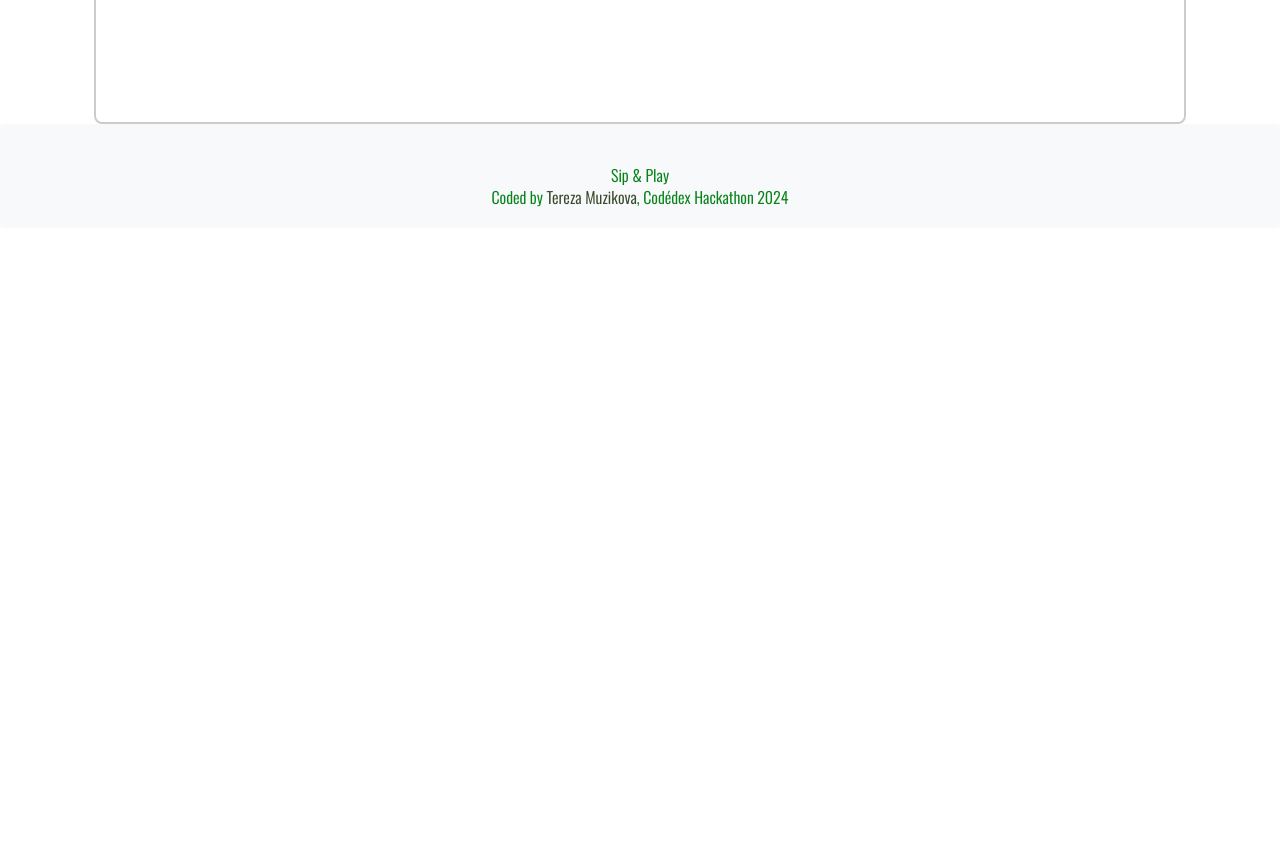
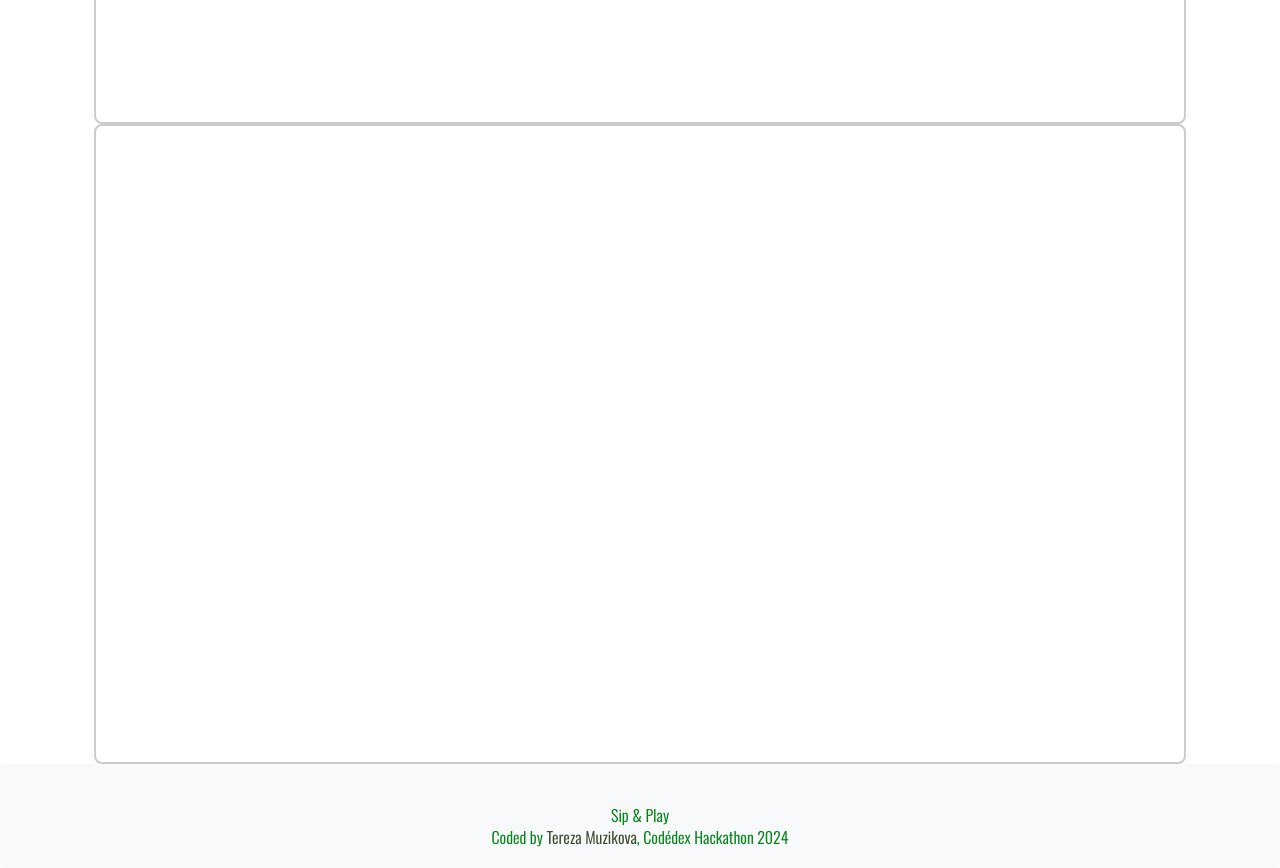
Before and after one commit to tmuzikova/codedex-hackathon-24, a React (Create React App) app: page / in a window 1280 px wide. Shown: the part 3760-4628 px from the top of the page. Before the commit the page ends 3988 px from the top, so only its background shows below. Built offline with nearby package versions, Linux system fonts and the light colour scheme.

Commit message:
feat: embed restricted game

```diff
--- a/src/components/Embed/EmbedFrame.jsx
+++ b/src/components/Embed/EmbedFrame.jsx
@@ -7,7 +7,7 @@ export const EmbedFrame = () => {
   const src1 =  "http://localhost:3002/game/miliardar";
   const src2 =  "http://localhost:3002/game/sluchatka";
   const src3 =  "http://localhost:3002/game/co-hodi-vic";
-
+  const src4 =  "http://localhost:3002/game/znate-se";
 
 
   return (
@@ -44,6 +44,17 @@ export const EmbedFrame = () => {
         allow="fullscreen; clipboard-read; clipboard-write"
       />
     </div>
+    <div style={{ width: "100%", height: "80vh", display: "flex", justifyContent: "center" }}>
+      <iframe
+        title="Milionář"
+        src={src4}
+        width="100%"
+        height="100%"
+        style={{ border: "2px solid #ccc", borderRadius: 8 }}
+        frameBorder="0"
+        allow="fullscreen; clipboard-read; clipboard-write"
+      />
+    </div>
     </>
   );
 };
```
